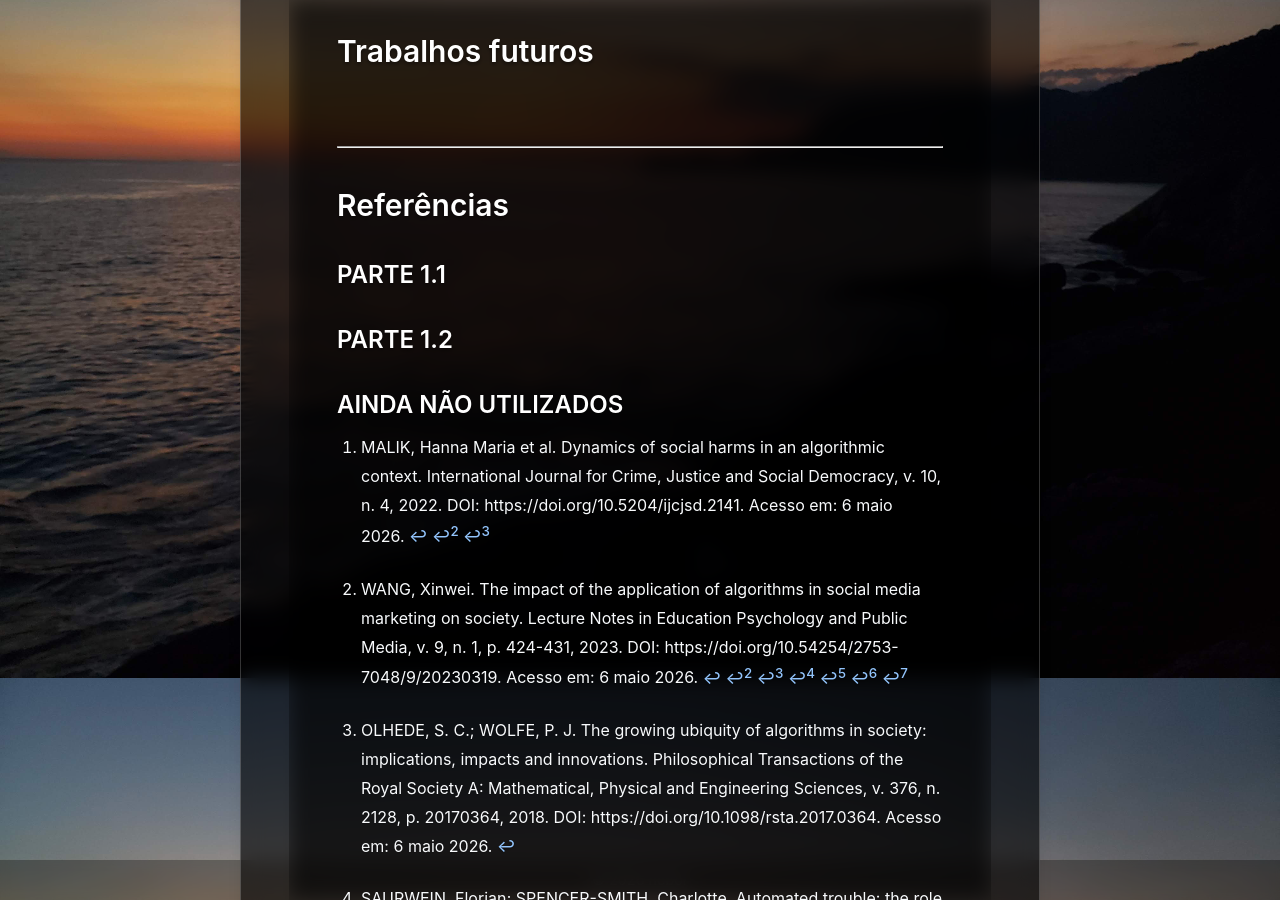
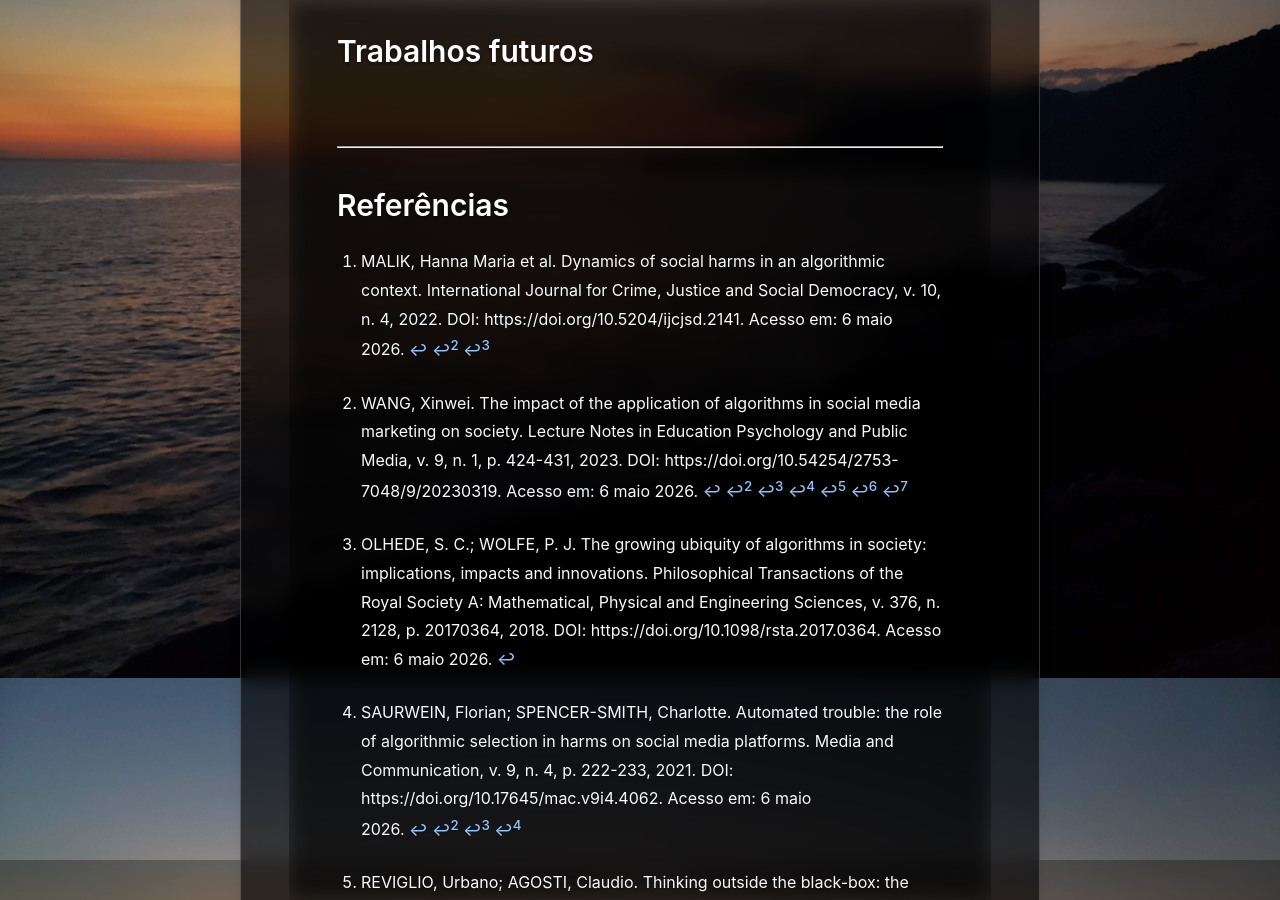
Before and after one commit to ncbor/ncbor.github.io, a Jekyll site: the page built from pages/projetos/tcc/index.md, in a window 1280 px wide and 900 px high, scrolled down 4722 px. Built offline with Jekyll 4.4.1, drawn with Linux system fonts in a browser that asks for light colours.

Commit message:
Testando referencias corretas2

```diff
--- a/pages/projetos/tcc/index.md
+++ b/pages/projetos/tcc/index.md
@@ -128,7 +128,7 @@ em confecção
 
 ## Referências
 
-### PARTE 1.1
+<!-- ### PARTE 1.1 -->
 
 [^bojic2024]: BOJIC, Ljubisa. AI alignment: Assessing the global impact of recommender systems. Futures, v. 160, p. 103383, 2024. DOI: https://doi.org/10.1016/j.futures.2024.103383. Acesso em: 6 maio 2026.
 
@@ -158,7 +158,7 @@ em confecção
 
 [^wang2023]: WANG, Xinwei. The impact of the application of algorithms in social media marketing on society. Lecture Notes in Education Psychology and Public Media, v. 9, n. 1, p. 424-431, 2023. DOI: https://doi.org/10.54254/2753-7048/9/20230319. Acesso em: 6 maio 2026.
 
-### PARTE 1.2
+<!-- ### PARTE 1.2 -->
 
 [^abs2022]: ABS, D. (2022). *Contextos Digitais*. e-lab, Instituto de Psicologia, USP.
 
@@ -197,7 +197,7 @@ em confecção
 [^tojin2025]: TOJIN, Samuel; STAMATOVIĆ-GAJIĆ, Bojana. The psychological effects of cybersecurity breaches among individuals in Nigeria. Glasnik javnog zdravlja, 2025. DOI: https://doi.org/10.5937/serbjph2502120t. Acesso em: 6 maio 2026.
 
 
-### AINDA NÃO UTILIZADOS
+<!-- ### AINDA NÃO UTILIZADOS -->
 
 [^abs2022]: ABS, D. (2022). Contextos Digitais. e-lab, Instituto de Psicologia, USP.
 
```
